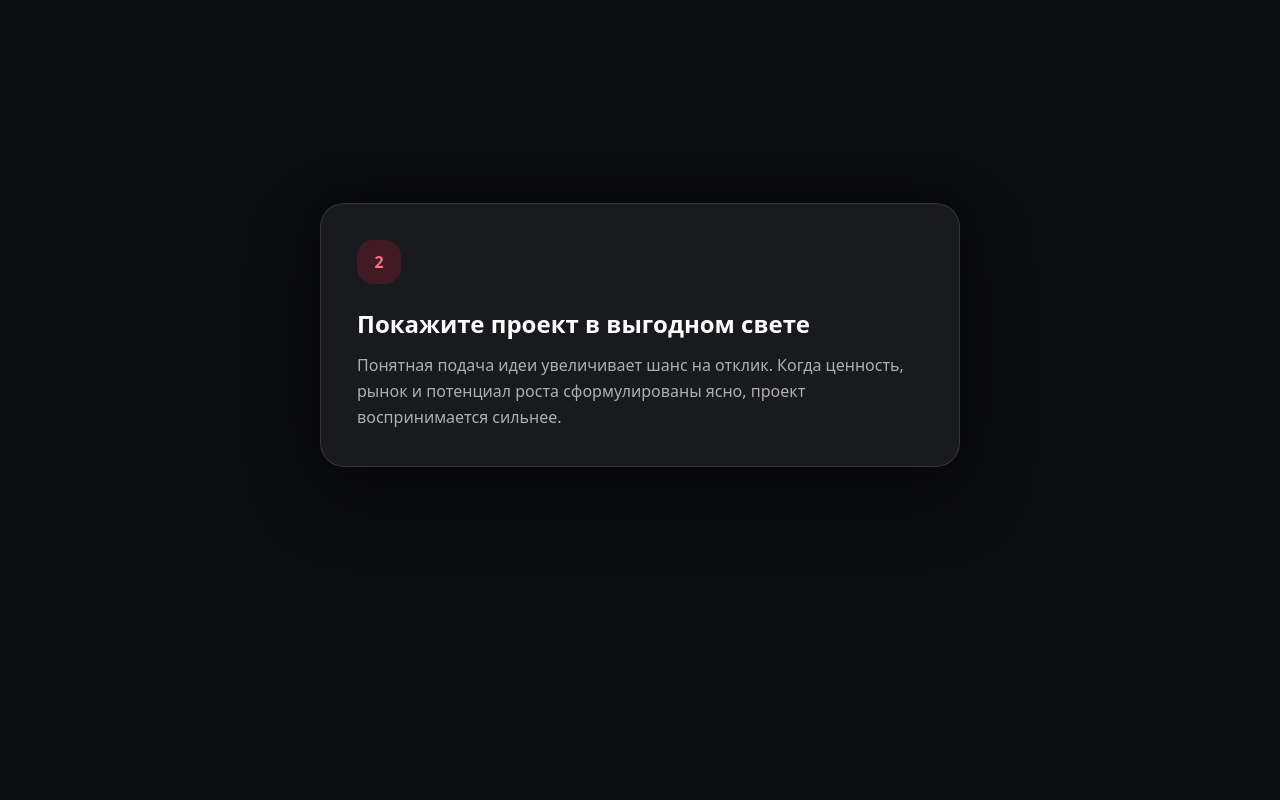
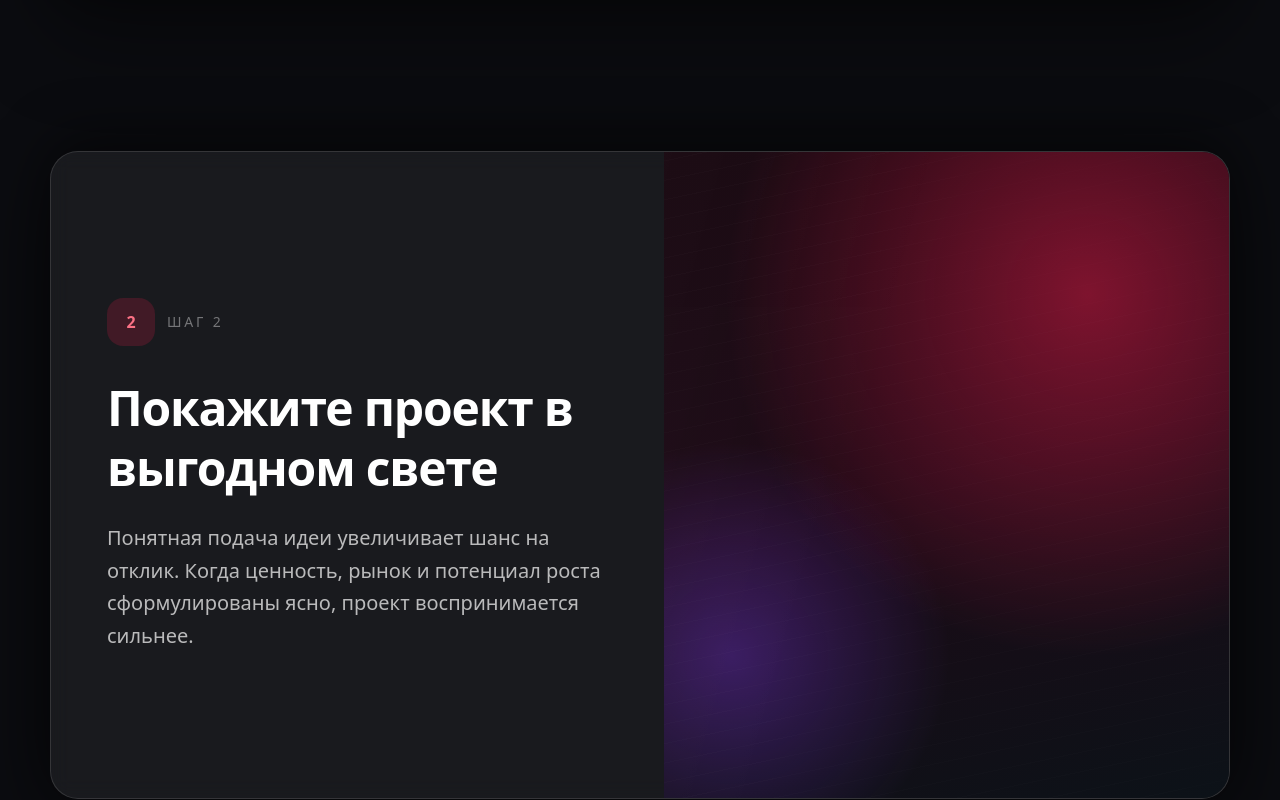
Before and after one commit to mymax29012005-cmd/startuphub, a Next.js app in the folder client/: page / in a window 1280 px wide. Shown: the part 2006-2806 px from the top of the page. Built offline with nearby package versions, Linux system fonts and the light colour scheme; no server answers.

Commit message:
визуал главной

```diff
--- a/client/src/app/globals.css
+++ b/client/src/app/globals.css
@@ -127,29 +127,135 @@ select option {
   }
 }
 
-/* Home "How it works" — stacking cards (scroll stack, Bramus-style) */
+/* Home "How it works" — stacking cards (Bramus codepen.io/bramus/pen/PobmGme: sticky top 0 + padding-top deck) */
 .how-stack {
-  position: relative;
-  max-width: 720px;
-  margin-left: auto;
-  margin-right: auto;
+  --how-top-offset: clamp(0.65rem, 1.85vw, 1.15rem);
+  list-style: none;
+  margin: 0;
+  padding: 0 1rem calc(var(--how-numcards, 6) * var(--how-top-offset));
 }
 
-.how-stack-step {
-  min-height: 115vh;
+@media (min-width: 640px) {
+  .how-stack {
+    padding-left: 1.5rem;
+    padding-right: 1.5rem;
+  }
+}
+
+@media (min-width: 1024px) {
+  .how-stack {
+    padding-left: 2.5rem;
+    padding-right: 2.5rem;
+  }
+}
+
+.how-stack-card-wrap {
+  position: sticky;
+  /* Не уезжаем под фиксированный хедер — как полноэкранные карточки в референсе */
+  top: var(--site-header-height);
+  z-index: var(--how-index);
+  box-sizing: border-box;
+  min-height: 100dvh;
+  padding-top: calc(var(--how-index) * var(--how-top-offset));
   display: flex;
   justify-content: center;
-  padding: 0 2px 6vh;
+  align-items: flex-start;
+  padding-bottom: 1.25rem;
 }
 
-.how-stack-card {
-  position: sticky;
-  align-self: flex-start;
-  width: 100%;
-  max-width: 640px;
+.how-stack-card-inner {
+  display: flex;
+  flex-direction: column;
+  width: min(1180px, 100%);
+  min-height: calc(100dvh - var(--site-header-height) - var(--how-index) * var(--how-top-offset) - 1.75rem);
+  overflow: hidden;
+  border-radius: 1.75rem;
   box-shadow:
-    0 -8px 40px rgba(0, 0, 0, 0.4),
-    0 28px 70px rgba(0, 0, 0, 0.38);
+    0 -14px 55px rgba(0, 0, 0, 0.48),
+    0 36px 90px rgba(0, 0, 0, 0.4);
+}
+
+@media (min-width: 768px) {
+  .how-stack-card-inner {
+    flex-direction: row;
+    align-items: stretch;
+  }
+}
+
+.how-stack-card-copy {
+  flex: 1 1 52%;
+  min-width: 0;
+}
+
+.how-stack-card-visual {
+  flex: 1 1 48%;
+  min-height: 220px;
+  position: relative;
+}
+
+@media (min-width: 768px) {
+  .how-stack-card-visual {
+    min-height: 0;
+  }
+}
+
+.how-stack-card-visual--1 {
+  background:
+    radial-gradient(ellipse 90% 80% at 18% 28%, rgba(124, 58, 237, 0.55), transparent 58%),
+    radial-gradient(circle at 88% 72%, rgba(225, 29, 72, 0.38), transparent 52%),
+    linear-gradient(155deg, #0f0818 0%, #151028 45%, #0a101c 100%);
+}
+
+.how-stack-card-visual--2 {
+  background:
+    radial-gradient(circle at 75% 22%, rgba(225, 29, 72, 0.5), transparent 55%),
+    radial-gradient(ellipse 70% 60% at 12% 78%, rgba(124, 58, 237, 0.35), transparent 55%),
+    linear-gradient(165deg, #180810 0%, #1c0a16 50%, #0c1218 100%);
+}
+
+.how-stack-card-visual--3 {
+  background:
+    radial-gradient(circle at 30% 35%, rgba(0, 245, 212, 0.42), transparent 50%),
+    radial-gradient(circle at 82% 65%, rgba(124, 58, 237, 0.4), transparent 55%),
+    linear-gradient(145deg, #061416 0%, #0e1422 48%, #0a0a12 100%);
+}
+
+.how-stack-card-visual--4 {
+  background:
+    radial-gradient(circle at 70% 30%, rgba(245, 158, 11, 0.45), transparent 52%),
+    radial-gradient(circle at 20% 70%, rgba(225, 29, 72, 0.28), transparent 55%),
+    linear-gradient(160deg, #141008 0%, #1a120e 50%, #0c1018 100%);
+}
+
+.how-stack-card-visual--5 {
+  background:
+    radial-gradient(ellipse 80% 70% at 25% 40%, rgba(239, 68, 68, 0.42), transparent 58%),
+    radial-gradient(circle at 85% 75%, rgba(124, 58, 237, 0.32), transparent 50%),
+    linear-gradient(150deg, #160c0c 0%, #1a1014 45%, #0a0f16 100%);
+}
+
+.how-stack-card-visual--6 {
+  background:
+    radial-gradient(circle at 40% 25%, rgba(59, 130, 246, 0.48), transparent 54%),
+    radial-gradient(circle at 78% 80%, rgba(0, 245, 212, 0.28), transparent 52%),
+    linear-gradient(170deg, #080c18 0%, #101a28 50%, #070a12 100%);
+}
+
+.how-stack-card-visual::after {
+  content: "";
+  position: absolute;
+  inset: 0;
+  opacity: 0.35;
+  background-image:
+    linear-gradient(105deg, rgba(255, 255, 255, 0.07) 0%, transparent 42%),
+    repeating-linear-gradient(
+      -12deg,
+      transparent,
+      transparent 18px,
+      rgba(255, 255, 255, 0.03) 18px,
+      rgba(255, 255, 255, 0.03) 19px
+    );
+  pointer-events: none;
 }
 
 .gradient-text {
--- a/client/src/app/page.tsx
+++ b/client/src/app/page.tsx
@@ -18,6 +18,45 @@ type Stats = {
   investorsCount: number;
   partnersCount: number;
 };
+
+const HOW_IT_WORKS_CARDS = [
+  {
+    n: 1,
+    nBg: "bg-[#7c3aed]/20 text-[#a78bfa]",
+    title: "Создайте профиль, которому доверяют",
+    text: "Сильный профиль помогает быстрее заинтересовать инвесторов и партнёров. Чем понятнее вы показываете опыт, роль и цели, тем выше шанс на серьёзный диалог.",
+  },
+  {
+    n: 2,
+    nBg: "bg-[#e11d48]/20 text-[#fb7185]",
+    title: "Покажите проект в выгодном свете",
+    text: "Понятная подача идеи увеличивает шанс на отклик. Когда ценность, рынок и потенциал роста сформулированы ясно, проект воспринимается сильнее.",
+  },
+  {
+    n: 3,
+    nBg: "bg-[#00f5d4]/15 text-[#00f5d4]",
+    title: "Станьте заметнее для нужных людей",
+    text: "Проект видят инвесторы, предприниматели и потенциальные партнёры. Это помогает быстрее выйти не на случайную аудиторию, а на тех, кому ваша идея действительно интересна.",
+  },
+  {
+    n: 4,
+    nBg: "bg-[#f59e0b]/20 text-[#fbbf24]",
+    title: "Получайте предложения и отклики",
+    text: "Платформа помогает быстрее выйти на диалог, а не искать контакты вручную. Вместо долгого холодного поиска вы сразу переходите к заинтересованным людям.",
+  },
+  {
+    n: 5,
+    nBg: "bg-[#ef4444]/20 text-[#fca5a5]",
+    title: "Обсуждайте сотрудничество предметно",
+    text: "Можно быстрее переходить к конкретике, условиям и следующему шагу. Это сокращает путь от первого интереса до реальных договорённостей.",
+  },
+  {
+    n: 6,
+    nBg: "bg-[#3b82f6]/20 text-[#93c5fd]",
+    title: "Превращайте интерес в рост",
+    text: "Конечная цель — не просто просмотры, а реальные партнёрства, инвестиции и развитие проекта. Платформа должна ощущаться как инструмент роста, а не просто витрина объявлений.",
+  },
+] as const;
 
 export default function Home() {
   const [stats, setStats] = useState<Stats | null>(null);
@@ -246,72 +285,45 @@ export default function Home() {
         </div>
       </section>
 
-      <section className="section-dark">
-        <div className="mx-auto max-w-6xl px-4 py-20">
-          <div className="text-center mb-12 md:mb-16">
+      <section className="section-dark overflow-x-clip">
+        <div className="mx-auto max-w-6xl px-4 pt-20 pb-8 md:pb-10">
+          <div className="text-center mb-10 md:mb-14">
             <h2 className="text-4xl font-bold text-white mb-4">Как Startup Hub помогает проекту расти</h2>
             <p className="text-white/60 text-lg max-w-3xl mx-auto">
               Размещайте проект, получайте внимание инвесторов и партнёров, договаривайтесь о сотрудничестве и быстрее переходите от
               идеи к росту.
             </p>
           </div>
-          <div className="how-stack mt-6 md:mt-10">
-            {[
-              {
-                n: 1,
-                nBg: "bg-[#7c3aed]/20 text-[#a78bfa]",
-                title: "Создайте профиль, которому доверяют",
-                text: "Сильный профиль помогает быстрее заинтересовать инвесторов и партнёров. Чем понятнее вы показываете опыт, роль и цели, тем выше шанс на серьёзный диалог.",
-              },
-              {
-                n: 2,
-                nBg: "bg-[#e11d48]/20 text-[#fb7185]",
-                title: "Покажите проект в выгодном свете",
-                text: "Понятная подача идеи увеличивает шанс на отклик. Когда ценность, рынок и потенциал роста сформулированы ясно, проект воспринимается сильнее.",
-              },
-              {
-                n: 3,
-                nBg: "bg-[#00f5d4]/15 text-[#00f5d4]",
-                title: "Станьте заметнее для нужных людей",
-                text: "Проект видят инвесторы, предприниматели и потенциальные партнёры. Это помогает быстрее выйти не на случайную аудиторию, а на тех, кому ваша идея действительно интересна.",
-              },
-              {
-                n: 4,
-                nBg: "bg-[#f59e0b]/20 text-[#fbbf24]",
-                title: "Получайте предложения и отклики",
-                text: "Платформа помогает быстрее выйти на диалог, а не искать контакты вручную. Вместо долгого холодного поиска вы сразу переходите к заинтересованным людям.",
-              },
-              {
-                n: 5,
-                nBg: "bg-[#ef4444]/20 text-[#fca5a5]",
-                title: "Обсуждайте сотрудничество предметно",
-                text: "Можно быстрее переходить к конкретике, условиям и следующему шагу. Это сокращает путь от первого интереса до реальных договорённостей.",
-              },
-              {
-                n: 6,
-                nBg: "bg-[#3b82f6]/20 text-[#93c5fd]",
-                title: "Превращайте интерес в рост",
-                text: "Конечная цель — не просто просмотры, а реальные партнёрства, инвестиции и развитие проекта. Платформа должна ощущаться как инструмент роста, а не просто витрина объявлений.",
-              },
-            ].map((s, idx) => (
-              <div key={s.n} className="how-stack-step">
-                <div
-                  className="how-stack-card glass border border-white/10 rounded-3xl p-7 sm:p-9 card-hover"
-                  style={{
-                    zIndex: idx + 1,
-                    top: `max(1rem, calc(var(--site-header-height) + ${0.5 + idx * 0.45}rem))`,
-                  }}
-                >
+        </div>
+
+        <ul
+          className="how-stack"
+          style={{ "--how-numcards": HOW_IT_WORKS_CARDS.length } as React.CSSProperties}
+        >
+          {HOW_IT_WORKS_CARDS.map((s) => (
+            <li
+              key={s.n}
+              className="how-stack-card-wrap"
+              style={{ "--how-index": s.n } as React.CSSProperties}
+            >
+              <div className="how-stack-card-inner glass card-hover">
+                <div className="how-stack-card-copy flex flex-col justify-center px-8 py-10 sm:px-10 sm:py-12 md:px-14 md:py-14 lg:py-16">
                   <div className="flex items-center gap-3">
-                    <div className={`inline-flex items-center justify-center w-11 h-11 rounded-2xl font-bold ${s.nBg}`}>{s.n}</div>
+                    <div className={`inline-flex size-12 shrink-0 items-center justify-center rounded-2xl text-base font-bold ${s.nBg}`}>
+                      {s.n}
+                    </div>
+                    <span className="text-sm font-medium uppercase tracking-[0.2em] text-white/40">Шаг {s.n}</span>
                   </div>
-                  <div className="mt-6 text-xl font-bold text-white sm:text-2xl">{s.title}</div>
-                  <div className="mt-3 text-white/65 leading-relaxed">{s.text}</div>
+                  <h3 className="mt-8 text-3xl font-bold leading-tight tracking-tight text-white sm:text-4xl md:text-5xl">
+                    {s.title}
+                  </h3>
+                  <p className="mt-6 max-w-xl text-base leading-relaxed text-white/70 sm:text-lg md:text-xl">{s.text}</p>
                 </div>
+                <div className={`how-stack-card-visual how-stack-card-visual--${s.n}`} aria-hidden />
               </div>
-            ))}
-          </div>
-        </div>
+            </li>
+          ))}
+        </ul>
       </section>
 
       <PlatformSpotlightSection
```
